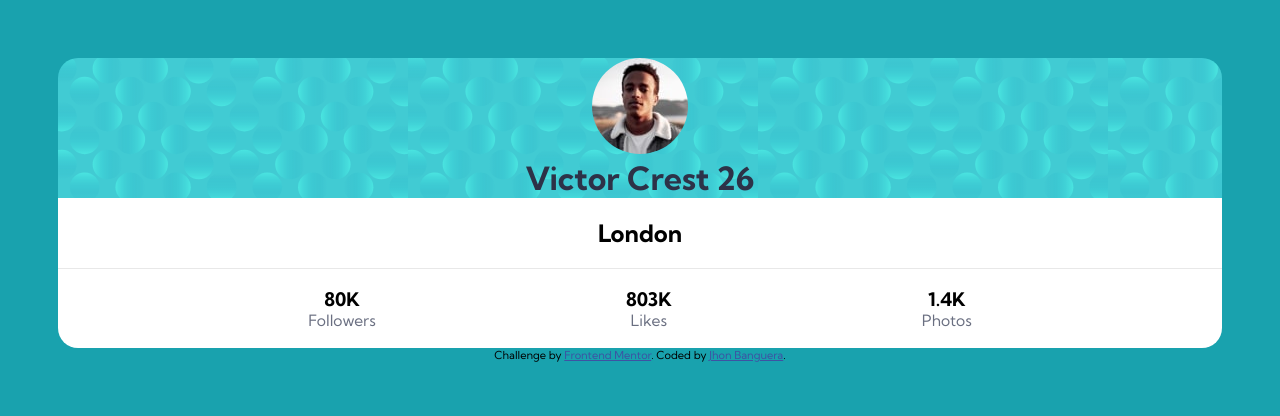
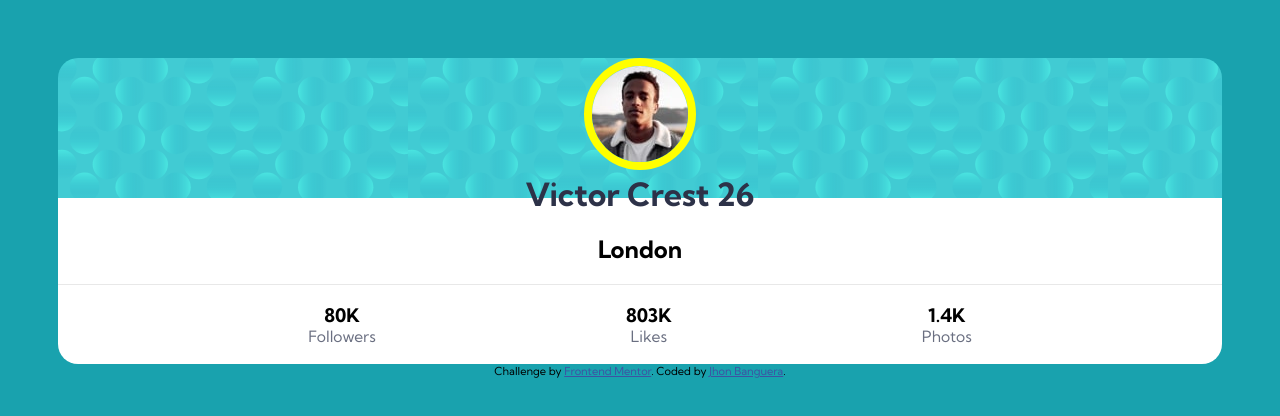
Before and after one commit to jhonabanguera/Profile-card-component-challenge, a plain HTML site: page index.html in a window 1280 px wide. Drawn offline with Linux system fonts and the light colour scheme.

Commit message:
Agrego pixeles para visualizar el borde

```diff
--- a/estilos.css
+++ b/estilos.css
@@ -30,7 +30,7 @@ h4 {
 
 .image{
     border-radius: 50%;
-    border: px solid yellow;
+    border: 8px solid yellow;
 }
 
 .social {
```
